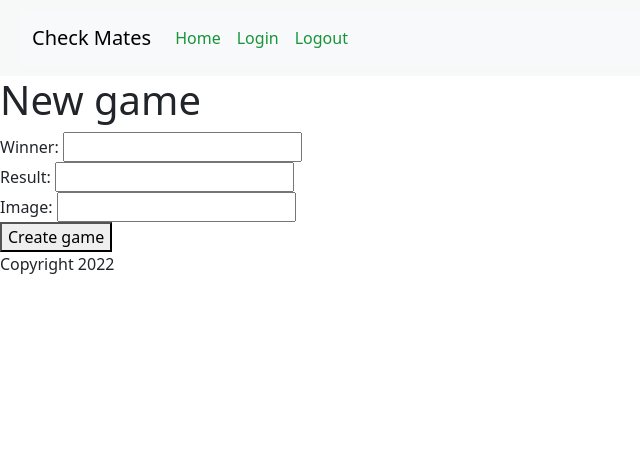
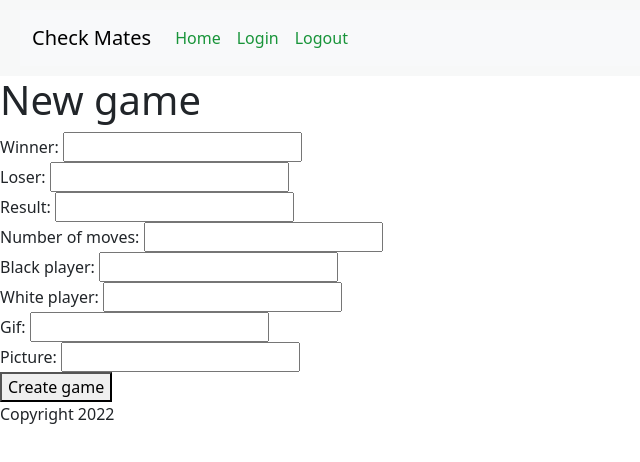
Before and after one commit to Emmanuel0124/chess-app-frontend, a React (Vite) app: page /gamenew in a window 1280 px wide. Shown: the top 462 px of the page, without its empty margins (0-640 px from the left). Built offline with nearby package versions, Linux system fonts and the light colour scheme; no server answers.

Commit message:
add more game information to game new

```diff
--- a/src/GamesNew.jsx
+++ b/src/GamesNew.jsx
@@ -12,10 +12,25 @@ export function GamesNew(props) {
           Winner: <input name="winner" type="text"/>
         </div>
         <div>
+          Loser: <input name="loser" type="text"/>
+        </div>
+        <div>
           Result: <input name="result" type="text"/>
         </div>
         <div>
-          Image: <input name="image_url" type="text"/>
+          Number of moves: <input name="number_of_moves" type="text"/>
+        </div>
+        <div>
+          Black player: <input name="black_player" type="text"/>
+        </div>
+        <div>
+          White player: <input name="white_player" type="text"/>
+        </div>
+        <div>
+          Gif: <input name="image_url" type="text"/>
+        </div>
+        <div>
+          Picture: <input name="picture" type="text"/>
         </div>
         <button type="submit">Create game</button>
       </form>
```
